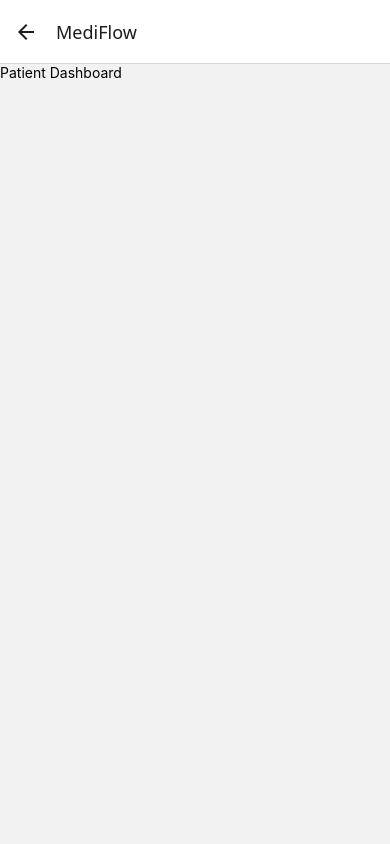
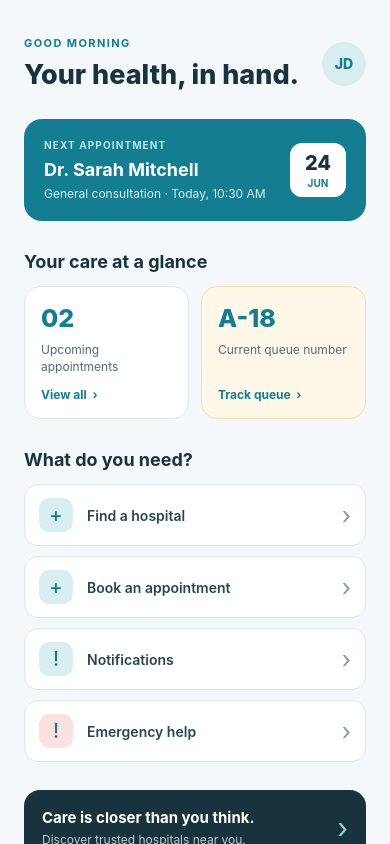
Before and after one commit to GLakshika/mediflow-mobile, a React Native app: screen /PatientDashboard in a window 390 px wide. Built offline with nearby package versions, Linux system fonts and the light colour scheme.

Commit message:
Initial register screen added

```diff
--- a/src/navigation/AppNavigator.tsx
+++ b/src/navigation/AppNavigator.tsx
@@ -1,129 +1,13 @@
-// import {
-//   NavigationContainer,
-// } from "@react-navigation/native";
-
-// import {
-//   createNativeStackNavigator,
-// } from "@react-navigation/native-stack";
-
-// import LoginScreen from "../screens/LoginScreen";
-// import RegisterScreen from "../screens/RegisterScreen";
-// import PatientDashboardScreen from "../screens/PatientDashboardScreen";
-// import HospitalScreen from "../screens/HospitalScreen";
-// import HospitalDetailsScreen from "../screens/HospitalDetailsScreen";
-// import AppointmentsScreen from "../screens/AppointmentsScreen";
-// import QueueScreen from "../screens/QueueScreen";
-// import NotificationsScreen from "../screens/NotificationsScreen";
-// import EmergencyScreen from "../screens/EmergencyScreen";
-
-// export type RootStackParamList = {
-//   Login: undefined;
-//   Register: undefined;
-//   PatientDashboard: undefined;
-//   Hospitals: undefined;
-//   HospitalDetails: {
-//     hospitalId: string;
-//   };
-//   Appointments: undefined;
-//   Queue: undefined;
-//   Notifications: undefined;
-//   Emergency: undefined;
-// };
-
-// const Stack =
-//   createNativeStackNavigator<RootStackParamList>();
-
-// export default function AppNavigator() {
-//   return (
-//     <NavigationContainer>
-
-//       <Stack.Navigator
-//         initialRouteName="Login"
-//       >
-
-//         <Stack.Screen
-//           name="Login"
-//           component={LoginScreen}
-//           options={{
-//             headerShown: false,
-//           }}
-//         />
-
-//         <Stack.Screen
-//           name="Register"
-//           component={RegisterScreen}
-//           options={{
-//             title: "Register",
-//           }}
-//         />
-
-//         <Stack.Screen
-//           name="PatientDashboard"
-//           component={PatientDashboardScreen}
-//           options={{
-//             headerShown: false,
-//           }}
-//         />
-
-//         <Stack.Screen
-//           name="Hospitals"
-//           component={HospitalScreen}
-//           options={{
-//             title: "Find Hospitals",
-//           }}
-//         />
-
-//         <Stack.Screen
-//           name="HospitalDetails"
-//           component={HospitalDetailsScreen}
-//           options={{
-//             title: "Hospital Details",
-//           }}
-//         />
-
-//         <Stack.Screen
-//           name="Appointments"
-//           component={AppointmentsScreen}
-//           options={{
-//             title: "My Appointments",
-//           }}
-//         />
-
-//         <Stack.Screen
-//           name="Queue"
-//           component={QueueScreen}
-//           options={{
-//             title: "My Queue",
-//           }}
-//         />
-
-//         <Stack.Screen
-//           name="Notifications"
-//           component={NotificationsScreen}
-//           options={{
-//             title: "Notifications",
-//           }}
-//         />
-
-//         <Stack.Screen
-//           name="Emergency"
-//           component={EmergencyScreen}
-//           options={{
-//             title: "Emergency",
-//           }}
-//         />
-
-//       </Stack.Navigator>
-
-//     </NavigationContainer>
-//   );
-// }
-
 import { NavigationContainer } from "@react-navigation/native";
 import { createNativeStackNavigator } from "@react-navigation/native-stack";
 
+import AppointmentsScreen from "../screens/AppointmentsScreen";
+import EmergencyScreen from "../screens/EmergencyScreen";
+import HospitalScreen from "../screens/HospitalScreen";
 import LoginScreen from "../screens/LoginScreen";
+import NotificationsScreen from "../screens/NotificationsScreen";
 import PatientDashboardScreen from "../screens/PatientDashboardScreen";
+import QueueScreen from "../screens/QueueScreen";
 
 const Stack = createNativeStackNavigator();
 
@@ -139,8 +23,13 @@ export default function AppNavigator() {
         <Stack.Screen
           name="PatientDashboard"
           component={PatientDashboardScreen}
-          options={{ title: "MediFlow" }}
+          options={{ headerShown: false }}
         />
+        <Stack.Screen name="Hospitals" component={HospitalScreen} options={{ title: "Find hospitals" }} />
+        <Stack.Screen name="Appointments" component={AppointmentsScreen} options={{ title: "My appointments" }} />
+        <Stack.Screen name="Queue" component={QueueScreen} options={{ title: "My queue" }} />
+        <Stack.Screen name="Notifications" component={NotificationsScreen} options={{ title: "Notifications" }} />
+        <Stack.Screen name="Emergency" component={EmergencyScreen} options={{ title: "Emergency" }} />
       </Stack.Navigator>
     </NavigationContainer>
   );
--- a/src/screens/LoginScreen.tsx
+++ b/src/screens/LoginScreen.tsx
@@ -1,6 +1,6 @@
+import * as SecureStore from "expo-secure-store";
 import { useState } from "react";
 import { ActivityIndicator, Image, KeyboardAvoidingView, Platform, Pressable, ScrollView, StyleSheet, Text, TextInput, View } from "react-native";
-import * as SecureStore from "expo-secure-store";
 import { login } from "../services/api";
 
 type LoginScreenProps = { navigation: { replace: (screen: string) => void } };
--- a/src/screens/PatientDashboardScreen.tsx
+++ b/src/screens/PatientDashboardScreen.tsx
@@ -1,12 +1,120 @@
-import {
-  View,
-  Text,
-} from "react-native";
+import * as SecureStore from "expo-secure-store";
+import { Pressable, ScrollView, StatusBar, StyleSheet, Text, View } from "react-native";
 
-export default function PatientDashboardScreen() {
+type DashboardProps = {
+  navigation: {
+    navigate: (screen: string) => void;
+    replace: (screen: string) => void;
+  };
+};
+
+export default function PatientDashboardScreen({ navigation }: DashboardProps) {
+  const handleLogout = async () => {
+    await SecureStore.deleteItemAsync("mediflow.authToken");
+    navigation.replace("Login");
+  };
+
   return (
-    <View>
-      <Text>Patient Dashboard</Text>
+    <View style={styles.screen}>
+      <StatusBar barStyle="dark-content" backgroundColor="#F4F8FB" />
+      <ScrollView contentContainerStyle={styles.content} showsVerticalScrollIndicator={false}>
+        <View style={styles.header}>
+          <View>
+            <Text style={styles.greeting}>GOOD MORNING</Text>
+            <Text style={styles.title}>Your health, in hand.</Text>
+          </View>
+          <Pressable accessibilityLabel="Log out" onPress={handleLogout} style={styles.profileButton}>
+            <Text style={styles.profileText}>JD</Text>
+          </Pressable>
+        </View>
+
+        <View style={styles.statusCard}>
+          <View>
+            <Text style={styles.statusLabel}>NEXT APPOINTMENT</Text>
+            <Text style={styles.doctor}>Dr. Sarah Mitchell</Text>
+            <Text style={styles.muted}>General consultation · Today, 10:30 AM</Text>
+          </View>
+          <View style={styles.dateBadge}>
+            <Text style={styles.dateDay}>24</Text>
+            <Text style={styles.dateMonth}>JUN</Text>
+          </View>
+        </View>
+
+        <Text style={styles.sectionTitle}>Your care at a glance</Text>
+        <View style={styles.summaryRow}>
+          <Pressable onPress={() => navigation.navigate("Appointments")} style={styles.summaryCard}>
+            <Text style={styles.cardNumber}>02</Text>
+            <Text style={styles.cardLabel}>Upcoming appointments</Text>
+            <Text style={styles.cardAction}>View all  ›</Text>
+          </Pressable>
+          <Pressable onPress={() => navigation.navigate("Queue")} style={[styles.summaryCard, styles.queueCard]}>
+            <Text style={styles.cardNumber}>A-18</Text>
+            <Text style={styles.cardLabel}>Current queue number</Text>
+            <Text style={styles.cardAction}>Track queue  ›</Text>
+          </Pressable>
+        </View>
+
+        <Text style={styles.sectionTitle}>What do you need?</Text>
+        <View style={styles.actions}>
+          <Action label="Find a hospital" icon="+" onPress={() => navigation.navigate("Hospitals")} />
+          <Action label="Book an appointment" icon="+" onPress={() => navigation.navigate("Appointments")} />
+          <Action label="Notifications" icon="!" onPress={() => navigation.navigate("Notifications")} />
+          <Action label="Emergency help" icon="!" danger onPress={() => navigation.navigate("Emergency")} />
+        </View>
+
+        <Pressable onPress={() => navigation.navigate("Hospitals")} style={styles.banner}>
+          <View>
+            <Text style={styles.bannerTitle}>Care is closer than you think.</Text>
+            <Text style={styles.bannerText}>Discover trusted hospitals near you.</Text>
+          </View>
+          <Text style={styles.bannerArrow}>›</Text>
+        </Pressable>
+      </ScrollView>
     </View>
   );
 }
+
+function Action({ label, icon, danger, onPress }: { label: string; icon: string; danger?: boolean; onPress: () => void }) {
+  return (
+    <Pressable onPress={onPress} style={styles.action}>
+      <View style={[styles.actionIcon, danger && styles.dangerIcon]}><Text style={styles.actionIconText}>{icon}</Text></View>
+      <Text style={styles.actionLabel}>{label}</Text>
+      <Text style={styles.actionArrow}>›</Text>
+    </Pressable>
+  );
+}
+
+const styles = StyleSheet.create({
+  screen: { flex: 1, backgroundColor: "#F4F8FB" },
+  content: { padding: 24, paddingBottom: 36 },
+  header: { alignItems: "center", flexDirection: "row", justifyContent: "space-between", marginBottom: 28, paddingTop: 12 },
+  greeting: { color: "#147D92", fontSize: 11, fontWeight: "700", letterSpacing: 1.4, marginBottom: 8 },
+  title: { color: "#18333D", fontSize: 27, fontWeight: "800" },
+  profileButton: { alignItems: "center", backgroundColor: "#D9EEF0", borderRadius: 22, height: 44, justifyContent: "center", width: 44 },
+  profileText: { color: "#147D92", fontSize: 14, fontWeight: "800" },
+  statusCard: { alignItems: "center", backgroundColor: "#147D92", borderRadius: 18, flexDirection: "row", justifyContent: "space-between", padding: 20 },
+  statusLabel: { color: "#BDE5E6", fontSize: 10, fontWeight: "700", letterSpacing: 1.1, marginBottom: 8 },
+  doctor: { color: "#FFFFFF", fontSize: 18, fontWeight: "700", marginBottom: 6 },
+  muted: { color: "#D7F0F0", fontSize: 12 },
+  dateBadge: { alignItems: "center", backgroundColor: "#FFFFFF", borderRadius: 12, paddingVertical: 8, width: 56 },
+  dateDay: { color: "#18333D", fontSize: 20, fontWeight: "800" },
+  dateMonth: { color: "#147D92", fontSize: 10, fontWeight: "700", marginTop: 2 },
+  sectionTitle: { color: "#18333D", fontSize: 18, fontWeight: "700", marginBottom: 14, marginTop: 30 },
+  summaryRow: { flexDirection: "row", gap: 12 },
+  summaryCard: { backgroundColor: "#FFFFFF", borderColor: "#DCE8EC", borderRadius: 16, borderWidth: 1, flex: 1, padding: 16 },
+  queueCard: { backgroundColor: "#FFF8E9", borderColor: "#F1DFB5" },
+  cardNumber: { color: "#147D92", fontSize: 25, fontWeight: "800", marginBottom: 8 },
+  cardLabel: { color: "#526B74", fontSize: 12, lineHeight: 17, minHeight: 34 },
+  cardAction: { color: "#147D92", fontSize: 12, fontWeight: "700", marginTop: 12 },
+  actions: { gap: 10 },
+  action: { alignItems: "center", backgroundColor: "#FFFFFF", borderColor: "#DCE8EC", borderRadius: 14, borderWidth: 1, flexDirection: "row", minHeight: 62, paddingHorizontal: 14 },
+  actionIcon: { alignItems: "center", backgroundColor: "#D9EEF0", borderRadius: 11, height: 34, justifyContent: "center", marginRight: 14, width: 34 },
+  dangerIcon: { backgroundColor: "#FBE1DF" },
+  actionIconText: { color: "#147D92", fontSize: 20, fontWeight: "500" },
+  actionLabel: { color: "#294650", flex: 1, fontSize: 14, fontWeight: "600" },
+  actionArrow: { color: "#8A9AA1", fontSize: 24 },
+  banner: { alignItems: "center", backgroundColor: "#18333D", borderRadius: 16, flexDirection: "row", justifyContent: "space-between", marginTop: 28, padding: 18 },
+  bannerTitle: { color: "#FFFFFF", fontSize: 15, fontWeight: "700", marginBottom: 5 },
+  bannerText: { color: "#B8CED2", fontSize: 12 },
+  bannerArrow: { color: "#8BD3D0", fontSize: 28 },
+});
```
